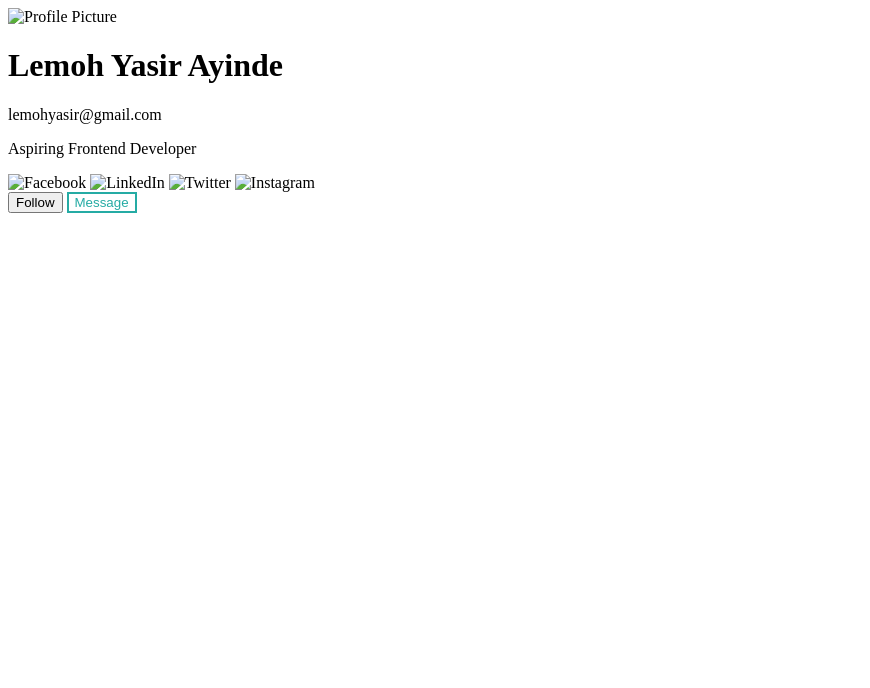
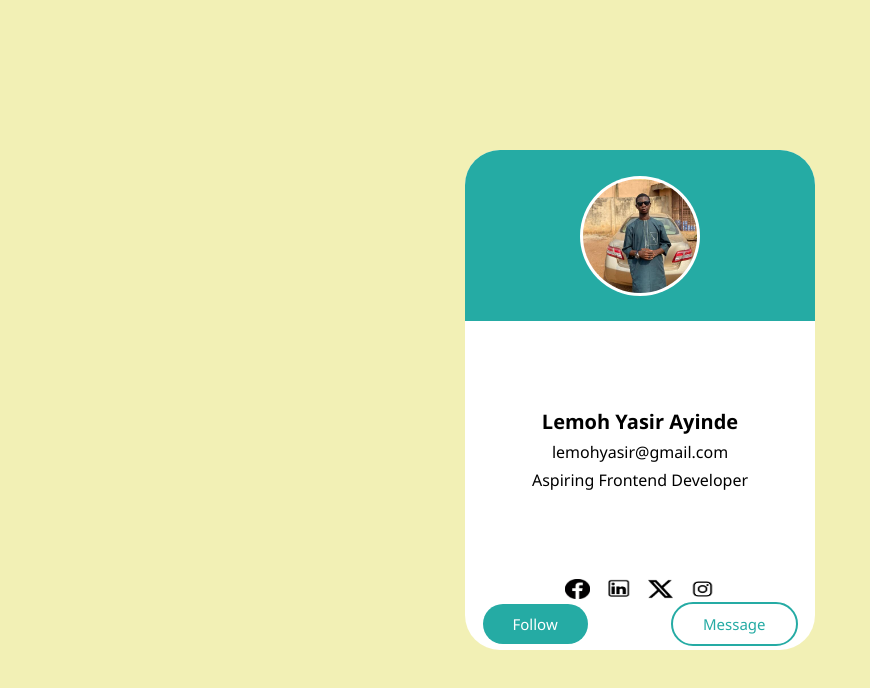
Before and after one commit to ayindelemoh/git-class01, a plain HTML site: page index.html in a window 1280 px wide. Shown: the whole page, without its empty margins (0-870 px from the left). Drawn offline with Linux system fonts and the light colour scheme.

Commit message:
images added

```diff
--- a/index.html
+++ b/index.html
@@ -2,14 +2,14 @@
 <html lang="en">
 <head>
     <title>Profile Card</title>
-    <link rel="stylesheet" href="../Stylessss/index.css">
+    <link rel="stylesheet" href="new.css">
 </head>
 <body>
     <main>
 
         <div class="imgContainer">
             <div class="img-Holder">
-                <img src="../Images/Yasir.jpeg" alt="Profile Picture">
+                <img src="Yasir.jpeg" alt="Profile Picture">
             </div>
         </div>
 
@@ -20,10 +20,10 @@
         </div>
 
             <div class="social-media">
-                <img src="../Images/facebook.png" alt="Facebook">
-                <img src="../Images/linkedin.png" alt="LinkedIn">
-                <img src="../Images/Xtwitter.png" alt="Twitter">
-                <img src="../Images/instagram.png" alt="Instagram">
+                <img src="facebook.png" alt="Facebook">
+                <img src="linkedin.png" alt="LinkedIn">
+                <img src="Xtwitter.png" alt="Twitter">
+                <img src="instagram.png" alt="Instagram">
             </div>
 
             <div class="buttons">
```
Also changed, not shown: Xtwitter.png (added), Yasir.jpeg (added), facebook.png (added), instagram.png (added), linkedin.png (added).
